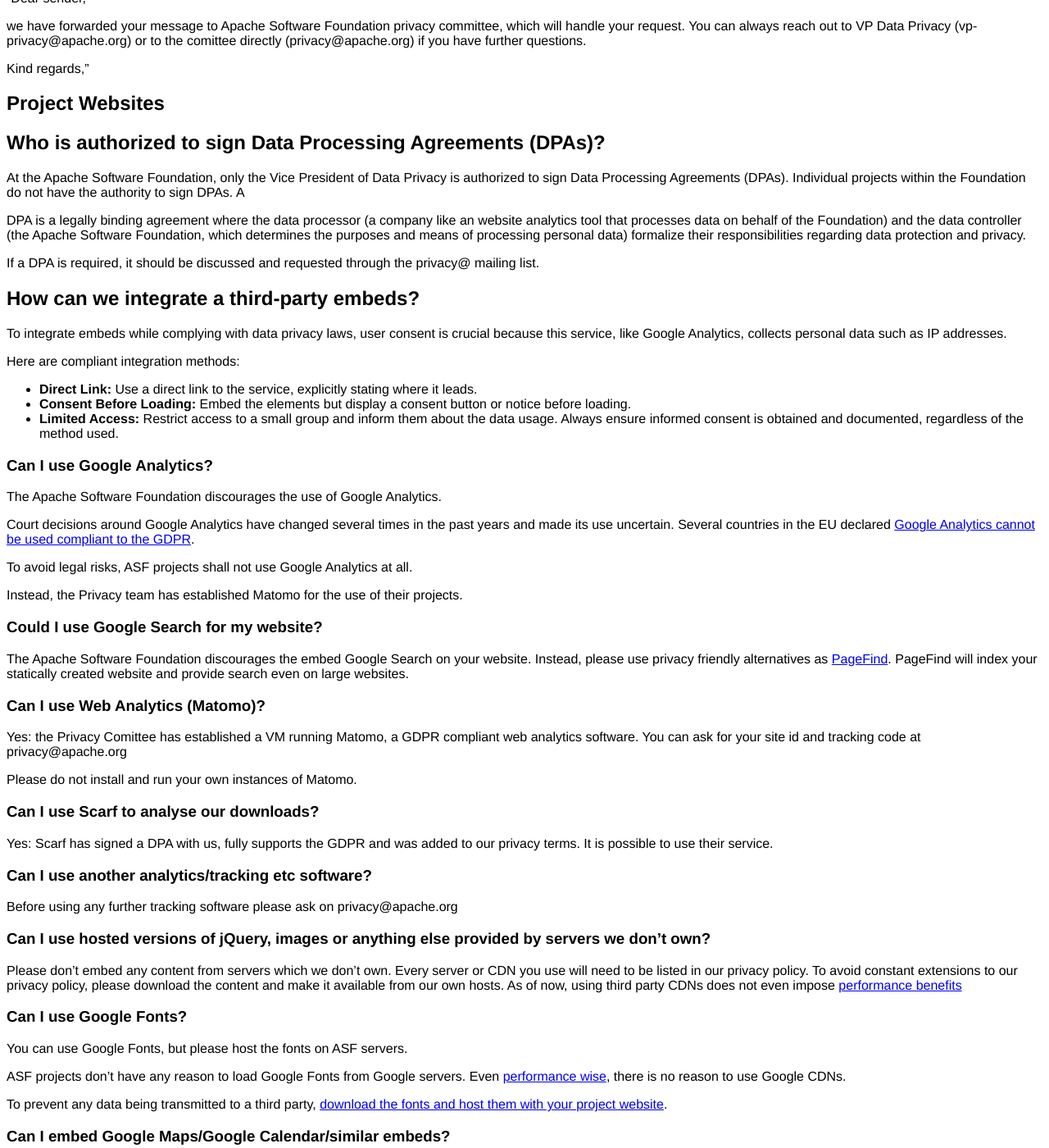
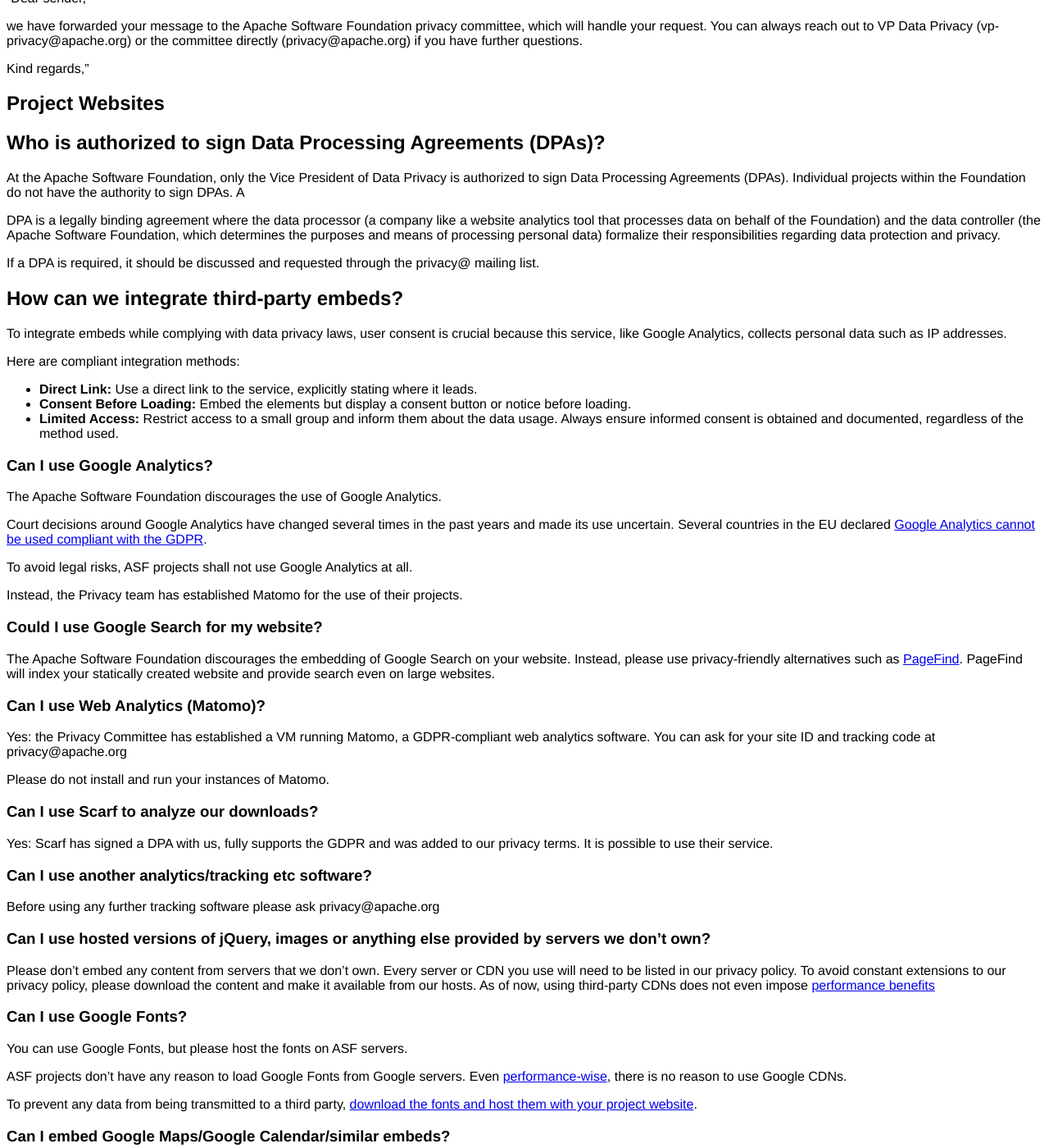
Before and after one commit to apache/privacy-website, a Jekyll site: the page output/faq/committers.html, which Jekyll copies as it is, in a window 1280 px wide and 1400 px high, scrolled down 626 px. Shown: the whole window at 82% size. Built offline with Jekyll 4.4.1, drawn with Linux system fonts in a browser that asks for light colours; some of the changed text lies outside the part shown.

Commit message:
Automatic Site Publish by Buildbot

```diff
--- a/output/faq/committers.html
+++ b/output/faq/committers.html
@@ -62,9 +62,8 @@
 
 <p>“Dear sender,</p>
 
-<p>we have forwarded your message to Apache Software Foundation privacy committee,
-which will handle your request. You can always reach out to VP Data Privacy (vp-privacy@apache.org)
-or to the comittee directly (privacy@apache.org) if you have further questions.</p>
+<p>we have forwarded your message to the Apache Software Foundation privacy committee,
+which will handle your request. You can always reach out to VP Data Privacy (vp-privacy@apache.org) or the committee directly (privacy@apache.org) if you have further questions.</p>
 
 <p>Kind regards,”</p>
 
@@ -75,13 +74,13 @@
 <p>At the Apache Software Foundation, only the Vice President of Data Privacy is authorized to sign Data Processing Agreements (DPAs). Individual projects within the Foundation do not have the authority to sign DPAs. A</p>
 
 <p>DPA is a legally binding agreement where the data processor
- (a company like an website analytics tool that processes data on behalf of the Foundation)
+ (a company like a website analytics tool that processes data on behalf of the Foundation)
  and the data controller (the Apache Software Foundation,
  which determines the purposes and means of processing personal data) formalize their responsibilities regarding data protection and privacy.</p>
 
 <p>If a DPA is required, it should be discussed and requested through the privacy@ mailing list.</p>
 
-<h2 id="how-can-we-integrate-a-third-party-embeds">How can we integrate a third-party embeds?</h2>
+<h2 id="how-can-we-integrate-third-party-embeds">How can we integrate third-party embeds?</h2>
 
 <p>To integrate embeds while complying with data privacy laws,
 user consent is crucial because this service, like Google Analytics,
@@ -101,7 +100,7 @@
 
 <p>Court decisions around Google Analytics have changed several times
 in the past years and made its use uncertain. Several countries in the EU
-declared <a href="https://www.mglp.eu/en/is-the-usage-of-google-analytics-within-the-eu-illegal-from-now-on/">Google Analytics cannot be used compliant to the GDPR</a>.</p>
+declared <a href="https://www.mglp.eu/en/is-the-usage-of-google-analytics-within-the-eu-illegal-from-now-on/">Google Analytics cannot be used compliant with the GDPR</a>.</p>
 
 <p>To avoid legal risks, ASF projects shall not use Google Analytics at all.</p>
 
@@ -109,43 +108,43 @@
 
 <h3 id="could-i-use-google-search-for-my-website">Could I use Google Search for my website?</h3>
 
-<p>The Apache Software Foundation discourages the embed Google Search on your website.
-Instead, please use privacy friendly alternatives as <a href="https://pagefind.app/">PageFind</a>.
+<p>The Apache Software Foundation discourages the embedding of Google Search on your website.
+Instead, please use privacy-friendly alternatives such as <a href="https://pagefind.app/">PageFind</a>.
 PageFind will index your statically created website and provide search even on
 large websites.</p>
 
 <h3 id="can-i-use-web-analytics-matomo">Can I use Web Analytics (Matomo)?</h3>
 
-<p>Yes: the Privacy Comittee has established a VM running Matomo, a GDPR compliant
-web analytics software. You can ask for your site id and tracking code at privacy@apache.org</p>
+<p>Yes: the Privacy Committee has established a VM running Matomo, a GDPR-compliant web analytics software.
+You can ask for your site ID and tracking code at privacy@apache.org</p>
 
-<p>Please do not install and run your own instances of Matomo.</p>
+<p>Please do not install and run your instances of Matomo.</p>
 
-<h3 id="can-i-use-scarf-to-analyse-our-downloads">Can I use Scarf to analyse our downloads?</h3>
+<h3 id="can-i-use-scarf-to-analyze-our-downloads">Can I use Scarf to analyze our downloads?</h3>
 
 <p>Yes: Scarf has signed a DPA with us, fully supports the GDPR and was added to our privacy terms.
 It is possible to use their service.</p>
 
 <h3 id="can-i-use-another-analyticstracking-etc-software">Can I use another analytics/tracking etc software?</h3>
 
-<p>Before using any further tracking software please ask on privacy@apache.org</p>
+<p>Before using any further tracking software please ask privacy@apache.org</p>
 
 <h3 id="can-i-use-hosted-versions-of-jquery-images-or-anything-else-provided-by-servers-we-dont-own">Can I use hosted versions of jQuery, images or anything else provided by servers we don’t own?</h3>
 
-<p>Please don’t embed any content from servers which we don’t own. Every server or CDN you use will need
+<p>Please don’t embed any content from servers that we don’t own. Every server or CDN you use will need
 to be listed in our privacy policy. To avoid constant extensions to our privacy policy, please
-download the content and make it available from our own hosts.
-As of now, using third party CDNs does not even impose <a href="https://wicki.io/posts/2020-11-goodbye-google-fonts/">performance benefits</a></p>
+download the content and make it available from our hosts.
+As of now, using third-party CDNs does not even impose <a href="https://wicki.io/posts/2020-11-goodbye-google-fonts/">performance benefits</a></p>
 
 <h3 id="can-i-use-google-fonts">Can I use Google Fonts?</h3>
 
 <p>You can use Google Fonts, but please host the fonts on ASF servers.</p>
 
 <p>ASF projects don’t have any reason to load Google Fonts from
-Google servers. Even <a href="https://wicki.io/posts/2020-11-goodbye-google-fonts/">performance wise</a>,
+Google servers. Even <a href="https://wicki.io/posts/2020-11-goodbye-google-fonts/">performance-wise</a>,
 there is no reason to use Google CDNs.</p>
 
-<p>To prevent any data being transmitted to a third party,
+<p>To prevent any data from being transmitted to a third party,
 <a href="https://github.com/google/fonts#self-host-fonts-available-from-google-fonts">download the fonts and host them with your project website</a>.</p>
 
 <h3 id="can-i-embed-google-mapsgoogle-calendarsimilar-embeds">Can I embed Google Maps/Google Calendar/similar embeds?</h3>
@@ -166,7 +165,7 @@
 will load a video from a third party.</p>
 
 <p>If you don’t want placeholder images, consider self-hosted videos
-and using an open source player like <a href="https://github.com/sampotts/plyr">Plyr</a>.</p>
+and using an open-source player like <a href="https://github.com/sampotts/plyr">Plyr</a>.</p>
 
 <p>For embedding videos, please see: <a href="/examples/youtube-html/with-youtube-api.html">YouTube Example 1</a>
 and <a href="/examples/youtube-html/with-youtube-embeds.html">YouTube Example 2</a></p>
--- a/output/feed.xml
+++ b/output/feed.xml
@@ -1,4 +1,4 @@
-<?xml version="1.0" encoding="utf-8"?><feed xmlns="http://www.w3.org/2005/Atom" ><generator uri="https://jekyllrb.com/" version="4.2.2">Jekyll</generator><link href="/feed.xml" rel="self" type="application/atom+xml" /><link href="/" rel="alternate" type="text/html" /><updated>2024-07-26T21:07:51+00:00</updated><id>/feed.xml</id><title type="html">Apache Software Foundation - Data Privacy</title><subtitle>Write an awesome description for your new site here. You can edit this line in _config.yml. It will appear in your document head meta (for Google search results) and in your feed.xml site description.</subtitle><entry><title type="html">Welcome to Jekyll!</title><link href="/jekyll/update/2021/03/05/welcome-to-jekyll.html" rel="alternate" type="text/html" title="Welcome to Jekyll!" /><published>2021-03-05T19:38:56+00:00</published><updated>2021-03-05T19:38:56+00:00</updated><id>/jekyll/update/2021/03/05/welcome-to-jekyll</id><content type="html" xml:base="/jekyll/update/2021/03/05/welcome-to-jekyll.html"><![CDATA[<p>You’ll find this post in your <code class="language-plaintext highlighter-rouge">_posts</code> directory. Go ahead and edit it and re-build the site to see your changes. You can rebuild the site in many different ways, but the most common way is to run <code class="language-plaintext highlighter-rouge">jekyll serve</code>, which launches a web server and auto-regenerates your site when a file is updated.</p>
+<?xml version="1.0" encoding="utf-8"?><feed xmlns="http://www.w3.org/2005/Atom" ><generator uri="https://jekyllrb.com/" version="4.2.2">Jekyll</generator><link href="/feed.xml" rel="self" type="application/atom+xml" /><link href="/" rel="alternate" type="text/html" /><updated>2024-07-26T21:10:27+00:00</updated><id>/feed.xml</id><title type="html">Apache Software Foundation - Data Privacy</title><subtitle>Write an awesome description for your new site here. You can edit this line in _config.yml. It will appear in your document head meta (for Google search results) and in your feed.xml site description.</subtitle><entry><title type="html">Welcome to Jekyll!</title><link href="/jekyll/update/2021/03/05/welcome-to-jekyll.html" rel="alternate" type="text/html" title="Welcome to Jekyll!" /><published>2021-03-05T19:38:56+00:00</published><updated>2021-03-05T19:38:56+00:00</updated><id>/jekyll/update/2021/03/05/welcome-to-jekyll</id><content type="html" xml:base="/jekyll/update/2021/03/05/welcome-to-jekyll.html"><![CDATA[<p>You’ll find this post in your <code class="language-plaintext highlighter-rouge">_posts</code> directory. Go ahead and edit it and re-build the site to see your changes. You can rebuild the site in many different ways, but the most common way is to run <code class="language-plaintext highlighter-rouge">jekyll serve</code>, which launches a web server and auto-regenerates your site when a file is updated.</p>
 
 <p>Jekyll requires blog post files to be named according to the following format:</p>
 
```
